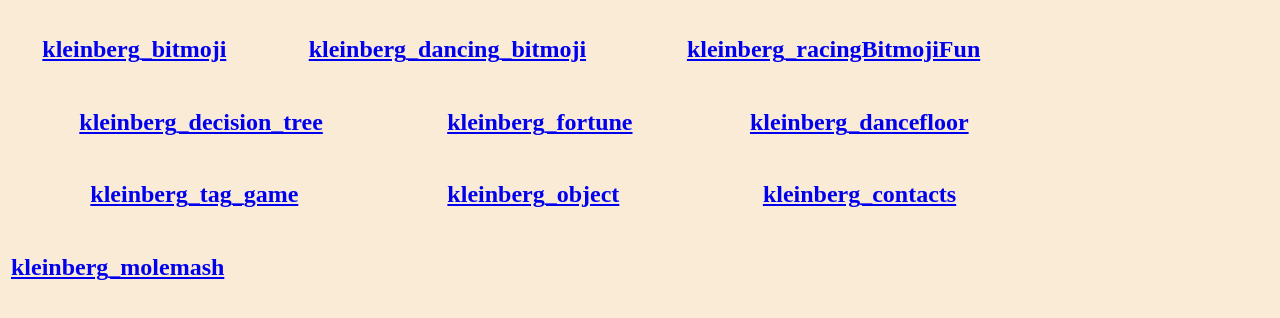
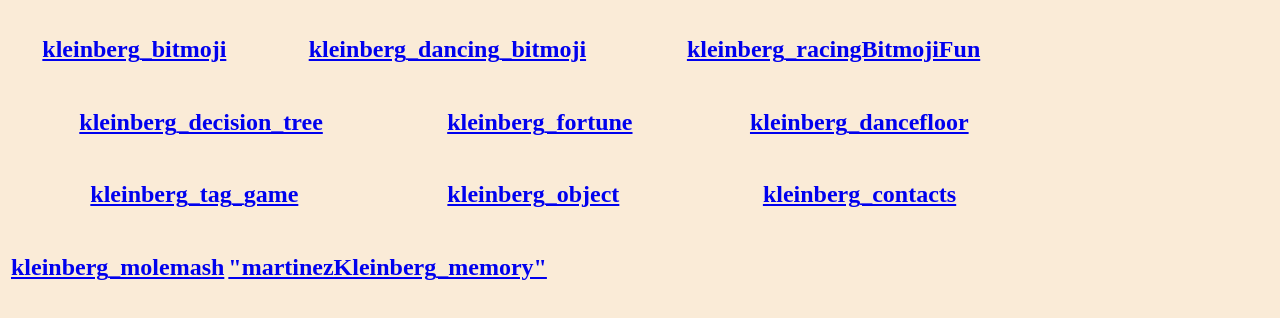
Before and after one commit to joshkleinberg9/joshkleinberg9.github.io, a plain HTML site: page javascripts.html in a window 1280 px wide. Shown: the part 458-776 px from the top of the page. Drawn offline with Linux system fonts and the light colour scheme; a script that the page names is missing.

Commit message:
Add files via upload

```diff
--- a/javascripts.html
+++ b/javascripts.html
@@ -52,6 +52,7 @@
         <thead>
             <tr>
                 <td align="center"><h2><a href="https://www.khanacademy.org/computer-programming/kleinberg_molemash/4765467658731520">kleinberg_molemash</a></h2><script src="https://www.khanacademy.org/computer-programming/kleinberg_molemash/4765467658731520/embed.js?editor=no&buttons=no&author=no&embed=yes"></script></td>
+                <td align="center"><h2><a href="https://www.khanacademy.org/computer-programming/spin-off-of-martinezkleinberg_memory/6551688345468928">"martinezKleinberg_memory"</a></h2><script src="https://www.khanacademy.org/computer-programming/spin-off-of-martinezkleinberg_memory/6551688345468928/embed.js?editor=no&buttons=no&author=no&embed=yes"></script></td>
             </tr>
         </thead>
     </table>
```
